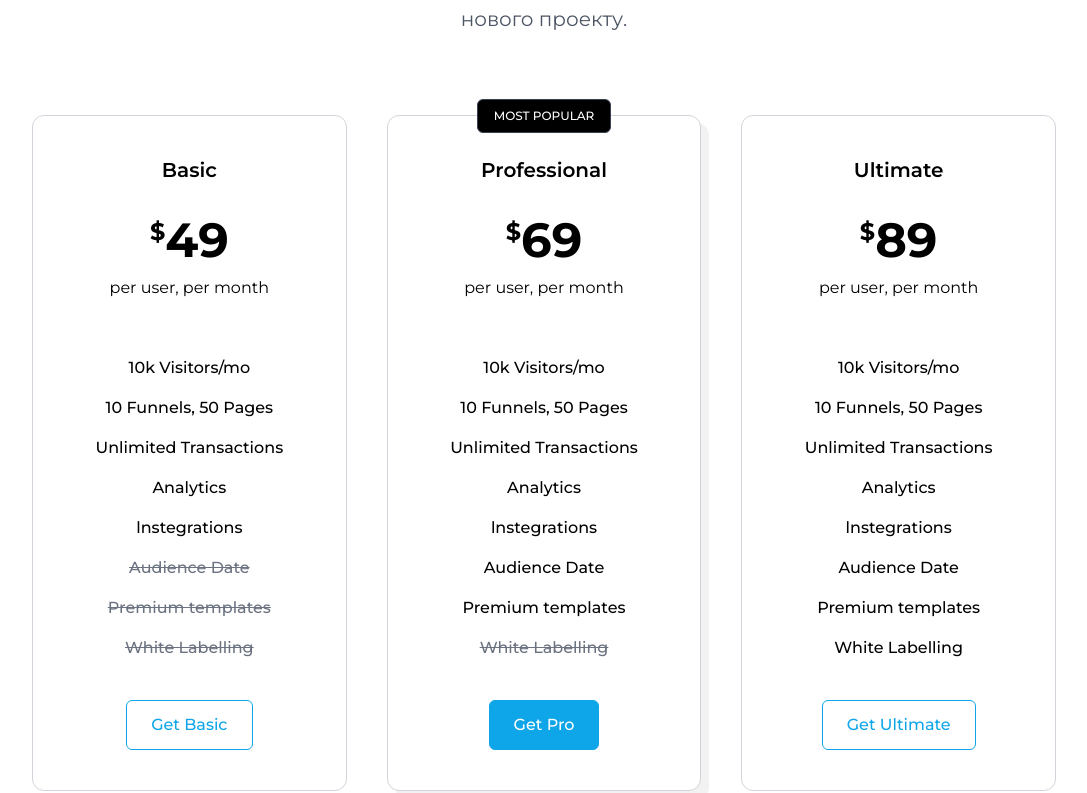
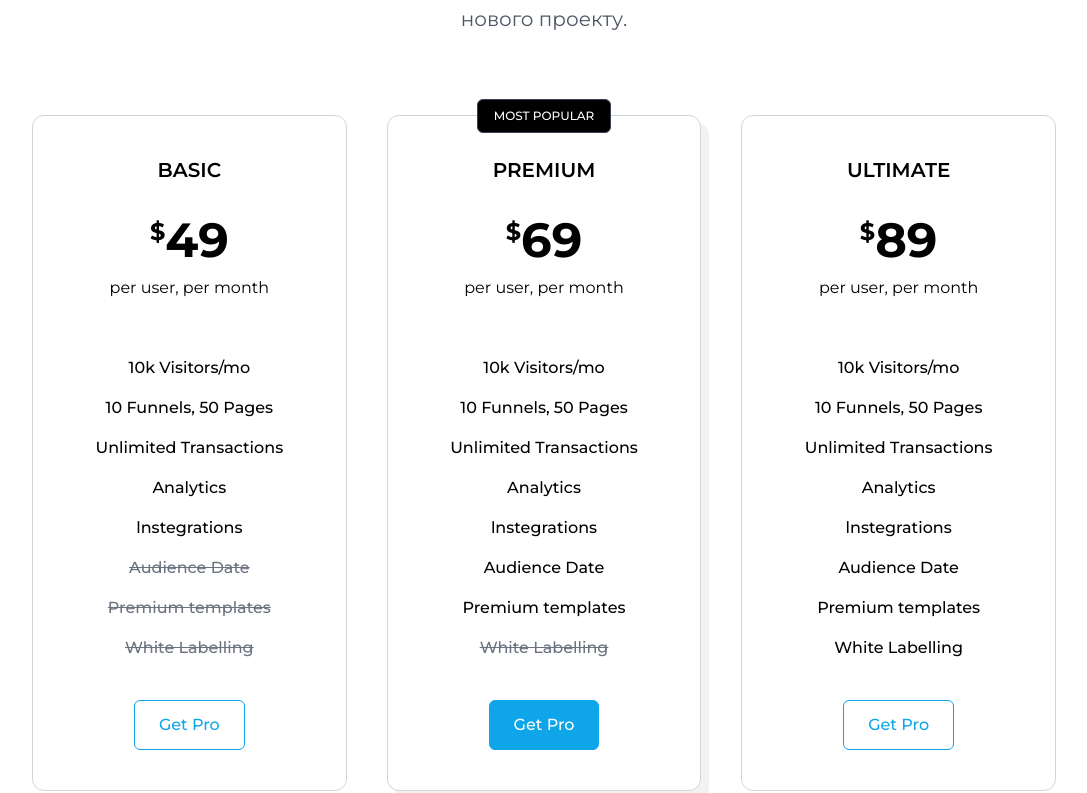
Before and after one commit to BudakovDmitry/my-skills-client, a Next.js app: page /tariffs in a window 1280 px wide. Shown: the part 288-1081 px from the top of the page, without its empty margins (96-1183 px from the left). Built offline with nearby package versions, Linux system fonts and the light colour scheme; no server answers.

Commit message:
Fix tariffs

```diff
--- a/src/pages/tariffs/api/useTariffsPage.ts
+++ b/src/features/ChangeTariffButton/api/useChangeTariffButton.ts
@@ -6,7 +6,7 @@ import { toast } from "sonner"
 import { useRouter } from "next/navigation";
 import { PAGE, QUERY_KEY } from "@/shared/config"
 
-export const useTariffsPage = () => {
+export const useChangeTariffButton = () => {
   const queryClient = useQueryClient()
   const { data: profileData, isLoading } = useMyProfile()
   const router = useRouter();
--- /dev/null
+++ b/src/features/ChangeTariffButton/index.ts
@@ -0,0 +1,5 @@
+import ChangeTariffButton from "./ui/ChangeTariffButton";
+
+export {
+  ChangeTariffButton
+}
--- /dev/null
+++ b/src/features/ChangeTariffButton/ui/ChangeTariffButton.tsx
@@ -0,0 +1,16 @@
+import { useChangeTariffButton } from "../api/useChangeTariffButton";
+
+const ChangeTariffButton = ({ newPlan }: { newPlan: string }) => {
+  const { handleChangePlan } = useChangeTariffButton()
+
+  return (
+    <button
+      onClick={() => handleChangePlan(newPlan)}
+      className={`py-3 px-6 font-medium border rounded-md border-sky-500 ${newPlan === 'PREMIUM' ? 'bg-sky-500 text-white hover:bg-white hover:text-sky-500' : 'bg-white text-sky-500 hover:bg-sky-500 hover:text-white'}`}
+    >
+      Get Pro
+    </button>
+  )
+}
+
+export default ChangeTariffButton;
--- a/src/pages/tariffs/ui/TariffsPage.tsx
+++ b/src/pages/tariffs/ui/TariffsPage.tsx
@@ -1,18 +1,8 @@
 'use client'
 
-import { Loader } from "@/shared/ui"
-import { useTariffsPage } from "../api/useTariffsPage"
+import { TariffCard } from "@/widgets/TariffCard"
 
 const TarrifsPage = () => {
-  const {
-    isLoading,
-    handleChangePlan
-  } = useTariffsPage()
-
-  if (isLoading) {
-    return <Loader />
-  }
-
   return (
     <div className='flex-1 flex flex-col items-center mt-2 mb-14'>
       <section className="relative z-50 w-4/5 mx-auto">
@@ -24,17 +14,7 @@ const TarrifsPage = () => {
           </div>
 
           <div className="grid lg:grid-cols-3 grid-cols-1 gap-10 mt-20">
-
-            <div className="flex flex-col border border-gray-300 rounded-xl overflow-hidden dark:border-gray-700 hover:bg-slate-100 ease-out hover:-translate-y-6 transition-all">
-              <div className="text-center pt-10">
-                <h5 className="text-xl font-semibold">Basic</h5>
-                <h2 className="text-5xl mt-8 mb-3 items-center align-middle font-bold">
-                  <sup className="text-2xl align-middle">$</sup>49
-                </h2>
-                <span>per user, per month</span>
-              </div>
-
-              <div className="p-10">
+            <TariffCard name='BASIC' cost={49}>
               <ul className="mb-10 text-center">
                 <li className="my-4">
                   <h5 className="font-medium dark:text-gray-300">10k Visitors/mo</h5>
@@ -61,31 +41,8 @@ const TarrifsPage = () => {
                   <h5 className="font-medium text-gray-500 line-through dark:text-gray-300">White Labelling</h5>
                 </li>
               </ul>
-                <div className="flex justify-center">
-                  <button onClick={() => handleChangePlan('BASIC')} className="py-3 px-6 font-medium border rounded-md border-sky-500 text-sky-500 hover:bg-sky-500 hover:text-white transition-all duration-500">Get Basic</button>
-                </div>
-              </div>
-            </div>
-
-            <div className="relative z-20 hover:bg-slate-100 ease-out hover:-translate-y-6 transition-all">
-              <div className="absolute top-0 inset-x-0">
-                <div className="flex justify-center">
-                  <span className="text-xs font-medium uppercase border border-gray-700 text-white bg-black px-4 py-2 rounded-md -mt-4">most popular</span>
-                </div>
-              </div>
-              <div className="group">
-                <div className="border rounded-xl border-gray-300 bg-white hover:bg-slate-100 dark:border-gray-700 dark:bg-neutral-900">
-                  <div className="text-center">
-                    <div className="flex flex-col">
-                      <div className="text-center pt-10">
-                        <h5 className="text-xl font-semibold">Professional</h5>
-                        <h2 className="text-5xl mt-8 mb-3 items-center align-middle font-bold">
-                          <sup className="text-2xl align-middle">$</sup>69
-                        </h2>
-                        <span>per user, per month</span>
-                      </div>
-
-                      <div className="p-10">
+            </TariffCard>
+            <TariffCard name='PREMIUM' cost={69}>
               <ul className="mb-10 text-center">
                 <li className="my-4">
                   <h5 className="font-medium dark:text-gray-300">10k Visitors/mo</h5>
@@ -112,27 +69,8 @@ const TarrifsPage = () => {
                   <h5 className="font-medium text-gray-500 line-through dark:text-gray-300">White Labelling</h5>
                 </li>
               </ul>
-                        <div className="flex justify-center">
-                          <button onClick={() => handleChangePlan('PREMIUM')} className="py-3 px-6 font-medium border rounded-md border-sky-500 bg-sky-500 text-white hover:bg-sky-500-800">Get Pro</button>
-                        </div>
-                      </div>
-                    </div>
-                  </div>
-                </div>
-                <div className="absolute bg-neutral-300/30 rounded-xl dark:bg-neutral-700 h-full left-0 top-0 w-full translate-x-2 translate-y-2 -z-10"></div>
-              </div>
-            </div>
-
-            <div className="flex flex-col border border-gray-300 rounded-xl overflow-hidden dark:border-gray-700 hover:bg-slate-100 ease-out hover:-translate-y-6 transition-all">
-              <div className="text-center pt-10">
-                <h5 className="text-xl font-semibold">Ultimate</h5>
-                <h2 className="text-5xl mt-8 mb-3 items-center align-middle font-bold">
-                  <sup className="text-2xl align-middle">$</sup>89
-                </h2>
-                <span>per user, per month</span>
-              </div>
-
-              <div className="p-10">
+            </TariffCard>
+            <TariffCard name='ULTIMATE' cost={89}>
               <ul className="mb-10 text-center">
                 <li className="my-4">
                   <h5 className="font-medium dark:text-gray-300">10k Visitors/mo</h5>
@@ -159,11 +97,7 @@ const TarrifsPage = () => {
                   <h5 className="font-medium dark:text-gray-300">White Labelling</h5>
                 </li>
               </ul>
-                <div className="flex justify-center">
-                  <button onClick={() => handleChangePlan('ULTIMATE')} className="py-3 px-6 font-medium border rounded-md border-sky-500 text-sky-500 hover:bg-sky-500 hover:text-white transition-all duration-500">Get Ultimate</button>
-                </div>
-              </div>
-            </div>
+            </TariffCard>
           </div>
           <h5 className="text-center font-medium mt-14">lnterested in a custom plan? <a href="#" className="text-sky-500">Get in touch</a></h5>
         </div>
--- /dev/null
+++ b/src/widgets/TariffCard/index.ts
@@ -0,0 +1,5 @@
+import TariffCard from './ui/TariffCard'
+
+export {
+  TariffCard
+}
--- /dev/null
+++ b/src/widgets/TariffCard/ui/TariffCard.tsx
@@ -0,0 +1,60 @@
+'use client'
+
+import { ChangeTariffButton } from "@/features/ChangeTariffButton";
+
+const TariffCard = ({ name, cost, children }: { name: string, cost: number, children: any }) => {
+  if (name === 'PREMIUM') {
+    return (
+      <div className="relative z-20 hover:bg-slate-100 ease-out hover:-translate-y-6 transition-all">
+        <div className="absolute top-0 inset-x-0">
+          <div className="flex justify-center">
+            <span className="text-xs font-medium uppercase border border-gray-700 text-white bg-black px-4 py-2 rounded-md -mt-4">most popular</span>
+          </div>
+        </div>
+        <div className="group">
+          <div className="border rounded-xl border-gray-300 bg-white hover:bg-slate-100 dark:border-gray-700 dark:bg-neutral-900">
+            <div className="text-center">
+              <div className="flex flex-col">
+                <div className="text-center pt-10">
+                  <h5 className="text-xl font-semibold">{name}</h5>
+                  <h2 className="text-5xl mt-8 mb-3 items-center align-middle font-bold">
+                    <sup className="text-2xl align-middle">$</sup>{cost}
+                  </h2>
+                  <span>per user, per month</span>
+                </div>
+
+                <div className="p-10">
+                  {children}
+                  <div className="flex justify-center">
+                    <ChangeTariffButton newPlan={name} />
+                  </div>
+                </div>
+              </div>
+            </div>
+          </div>
+          <div className="absolute bg-neutral-300/30 rounded-xl dark:bg-neutral-700 h-full left-0 top-0 w-full translate-x-2 translate-y-2 -z-10"></div>
+        </div>
+      </div>
+    )
+  }
+  return (
+    <div className="flex flex-col border border-gray-300 rounded-xl overflow-hidden dark:border-gray-700 hover:bg-slate-100 ease-out hover:-translate-y-6 transition-all">
+      <div className="text-center pt-10">
+        <h5 className="text-xl font-semibold">{name}</h5>
+        <h2 className="text-5xl mt-8 mb-3 items-center align-middle font-bold">
+          <sup className="text-2xl align-middle">$</sup>{cost}
+        </h2>
+        <span>per user, per month</span>
+      </div>
+
+      <div className="p-10">
+        {children}
+        <div className="flex justify-center">
+          <ChangeTariffButton newPlan={name} />
+        </div>
+      </div>
+    </div>
+  );
+}
+
+export default TariffCard;
```
Lines whose indentation alone changed are shown as unchanged.
